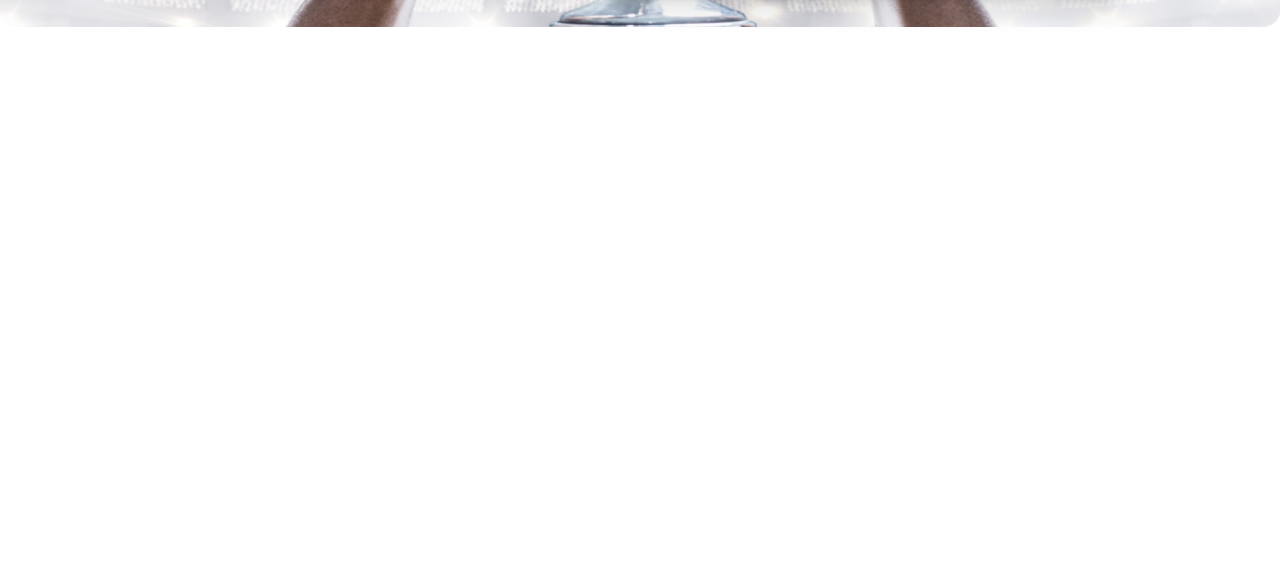
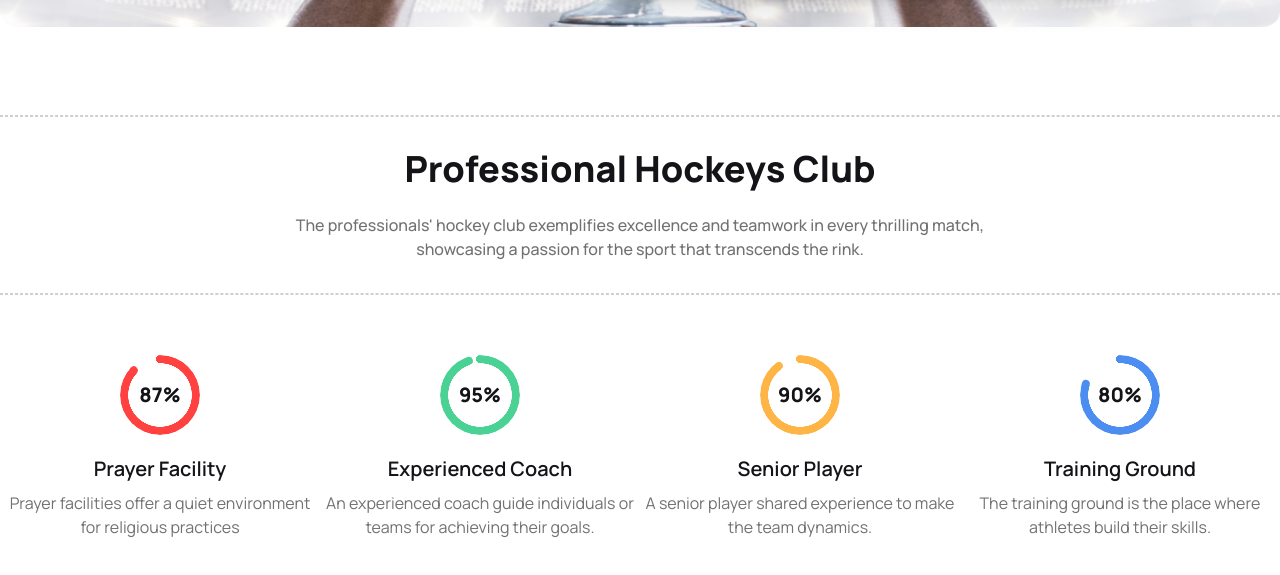
Before and after one commit to Oishee12/Hockey-s-Club-B9A3, a plain HTML site: page index.html in a window 1280 px wide. Shown: the part 667-1242 px from the top of the page. Before the commit the page ends 800 px from the top, so only its background shows below. Drawn offline with nearby package versions, Linux system fonts and the light colour scheme; grey boxes are pictures that could not be loaded.

Commit message:
added club section

```diff
--- a/index.html
+++ b/index.html
@@ -61,7 +61,7 @@
                 </div>
                 <div class="navbar-center hidden lg:flex">
                     <ul class="menu menu-horizontal px-1">
-                        <li><a href="">Home</a></li>
+                        <li class="text-common-color font-bold"><a href="">Home</a></li>
                         <li><a href="">About</a></li>
                         <li><a href="">Pages</a></li>
                         <li><a href="">Blog</a></li>
@@ -103,8 +103,10 @@
             <div class="lg:absolute lg:right-[160px] top-[400px]">
                 <div class="card w-full lg:w-[500px] h-44 lg:h-40 bg-common-color2 shadow-xl">
                     <div class="card-body">
-                        <h2 class="card-title text-white font-medium lg:font-bold text-xl lg:text-2xl pt-0 lg:pt-1">Meet all the heroes from the field</h2>
-                        <p class="text-[#FFFFFF] opacity-45 font-medium lg:pb-4">Gather on the field, encounter heroes and triumphs—an inspiring rendezvous of champions.</p>
+                        <h2 class="card-title text-white font-medium lg:font-bold text-xl lg:text-2xl pt-0 lg:pt-1">Meet
+                            all the heroes from the field</h2>
+                        <p class="text-[#FFFFFF] opacity-45 font-medium lg:pb-4">Gather on the field, encounter heroes
+                            and triumphs—an inspiring rendezvous of champions.</p>
                     </div>
                 </div>
             </div>
@@ -112,8 +114,63 @@
     </header>
 
     <!-- main -->
-    <main>
+    <main class="container mx-auto">
+        <!-- club section -->
+        <section class="my-12">
+            <div class="border border-[#13131833] border-dashed w-full">
+            </div>
+            <div class="my-8">
+                <h2 class="text-4xl text-common-color2 font-extrabold text-center mb-6">
+                    Professional Hockeys Club
+                </h2>
+                <p class="text-[#13131899] font-medium w-3/5 text-center mx-auto">
+                    The professionals' hockey club exemplifies excellence and teamwork in every thrilling match,
+                    showcasing a passion for the sport that transcends the rink.
+                </p>
+            </div>
+            <div class="border border-[#13131833] border-dashed w-full mb-10">
+            </div>
+            <!-- radial progress -->
+            <div class="grid grid-cols-1 lg:grid-cols-4">
+                <!-- radial progress 1 -->
+                <div class="pt-5 pb-5">
+                    <div class="w-20 mx-auto">
+                        <div class="radial-progress text-common-color mb-5" style="--value:87;"><span class="text-common-color2 font-extrabold text-xl">87%</span></div>
+                    </div>
+                    <h3 class="text-common-color2 text-xl font-semibold text-center mb-2">Prayer Facility</h3>
+                    <p class="text-[#13131899] text-center">Prayer facilities offer a quiet environment for religious practices</p>
+                </div>
+                <!-- radial progress 2 -->
+                <div class="pt-5 pb-5">
+                    <div class="w-20 mx-auto">
+                        <div class="radial-progress text-[#49D293] mb-5" style="--value:95;"><span class="text-common-color2 font-extrabold text-xl">95%</span></div>
+                    </div>
+                    <h3 class="text-common-color2 text-xl font-semibold text-center mb-2">Experienced Coach</h3>
+                    <p class="text-[#13131899] text-center">An experienced coach guide individuals or teams for achieving their goals.</p>
+                </div>
+                <!-- radial progress 3 -->
+                <div class="pt-5 pb-5">
+                    <div class="w-20 mx-auto">
+                        <div class="radial-progress text-[#FFB546] mb-5" style="--value:90;"><span class="text-common-color2 font-extrabold text-xl">90%</span></div>
+                    </div>
+                    <h3 class="text-common-color2 text-xl font-semibold text-center mb-2">Senior Player</h3>
+                    <p class="text-[#13131899] text-center">A senior player shared experience to make the team dynamics.</p>
+                </div>
+                <!-- radial progress 4 -->
+                <div class="pt-5 pb-5">
+                    <div class="w-20 mx-auto">
+                        <div class="radial-progress text-[#4C8DF1] mb-5" style="--value:80;"><span class="text-common-color2 font-extrabold text-xl">80%</span></div>
+                    </div>
+                    <h3 class="text-common-color2 text-xl font-semibold text-center mb-2">Training Ground</h3>
+                    <p class="text-[#13131899] text-center">The training ground is the place where athletes build their skills.</p>
+                </div>
+            </div>
+        </section>
 
+        <!-- program section -->
+        <section class="my-12">
+
+        </section>
     </main>
 
     <!-- footer -->
```
